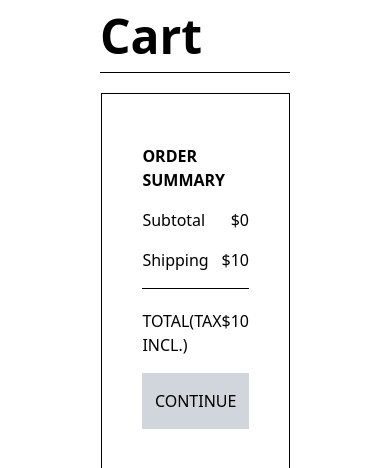
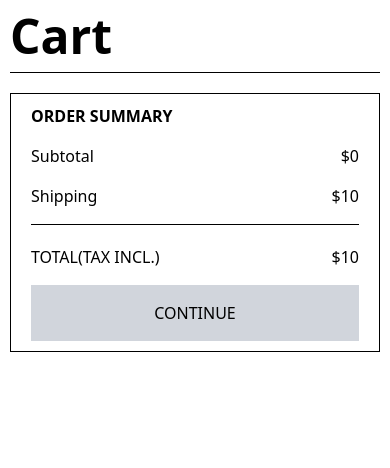
Before and after one commit to Ali3905/zkhub-ecommerce-client, a Next.js app: page /cart in a window 390 px wide. Shown: the top 468 px of the page. Built offline with nearby package versions, Linux system fonts and the light colour scheme.

Commit message:
make cart and checkout page responsive

```diff
--- a/src/app/cart/page.tsx
+++ b/src/app/cart/page.tsx
@@ -57,11 +57,11 @@ const CartPage = () => {
     }, [products])
 
     return (
-        <div className='max-w-[1500px] mx-auto px-[100px]'>
+        <div className='max-w-[1500px] mx-auto px-[10px] sm:px-[100px]'>
             <h2 className='font-bold text-[48px] border-b mb-[20px]'>Cart</h2>
-            <div className='flex items-start'>
+            <div className='flex flex-col sm:flex-row items-start'>
                 {
-                    isLoading ? <p>Loading...</p> : error ? <p>{error}</p> : products ? <div className='flex gap-5 flex-wrap basis-[70%]'>
+                    isLoading ? <p>Loading...</p> : error ? <p>{error}</p> : products ? <div className='flex flex-col sm:flex-row gap-5 flex-wrap sm:basis-[70%]'>
                         {
                             products.map((pro: ICartItem) => {
                                 return <CartItem product={pro} handleRemove={removeFromCart} updateQuantity={updateQuantity} key={pro.product._id} />
@@ -93,7 +93,7 @@ const CartItem = ({ product, handleRemove, updateQuantity }: { product: ICartIte
     }
 
     return (
-        <div className='flex gap-2 w-[45%] flex-grow-0'>
+        <div className='flex gap-2 sm:w-[45%] flex-grow-0'>
             <ProductCard product={product.product} className={"w-full flex-grow-0"} />
             <div className='flex flex-col'>
                 <XCircle className='cursor-pointer' onClick={() => handleRemove(product.product._id)} />
@@ -114,7 +114,7 @@ const CartItem = ({ product, handleRemove, updateQuantity }: { product: ICartIte
 const BillCard = ({ bill }: { bill: { subTotal: number, shipping: number, total: number } }) => {
     const router = useRouter()
     return (
-        <div className='basis-[30%] px-[40px] py-[50px] flex flex-col gap-4 border max-h-fit'>
+        <div className='sm:basis-[30%] w-full px-[20px] sm:px-[40px] py-[10px] sm:py-[50px] flex flex-col gap-4 border max-h-fit'>
             <p className='font-semibold text-[16px] uppercase'>Order Summary</p>
             <p className='font-medium flex justify-between'>Subtotal <p>${bill.subTotal}</p></p>
             <p className='font-medium flex justify-between'>Shipping <p>${bill.shipping}</p></p>
--- a/src/app/checkout/page.tsx
+++ b/src/app/checkout/page.tsx
@@ -40,9 +40,9 @@ const CheckoutPage = () => {
         }
     }, [products])
     return (
-        <div className='max-w-[1500px] mx-auto px-[100px] py-[100px]'>
+        <div className='max-w-[1500px] mx-auto px-[10px] sm:px-[100px] py-[20px] sm:py-[100px]'>
             <h2 className='uppercase font-bold text-[32px]'>Checkout</h2>
-            <div className='flex items-start gap-5'>
+            <div className='flex flex-col sm:flex-row items-start gap-5'>
                 <CheckoutForm items={products} />
                 <OrderItemsContainer products={products} bill={bill} />
             </div>
@@ -52,7 +52,7 @@ const CheckoutPage = () => {
 
 const OrderItemsContainer = ({ products, bill }: { products: ICartItem[] | null, bill: { subTotal: number, shipping: number, total: number } }) => {
     return (
-        <div className='min-w-[30%] p-[35px] border mt-10'>
+        <div className='min-w-[30%] w-full sm:w-auto p-[20px] sm:p-[35px] border mt-10'>
             <p className="text-sm font-semibold text-gray-700 uppercase">YOUR ORDER</p>
             {products ? <div className='py-5 border-b flex flex-col gap-3'>
                 {
```
